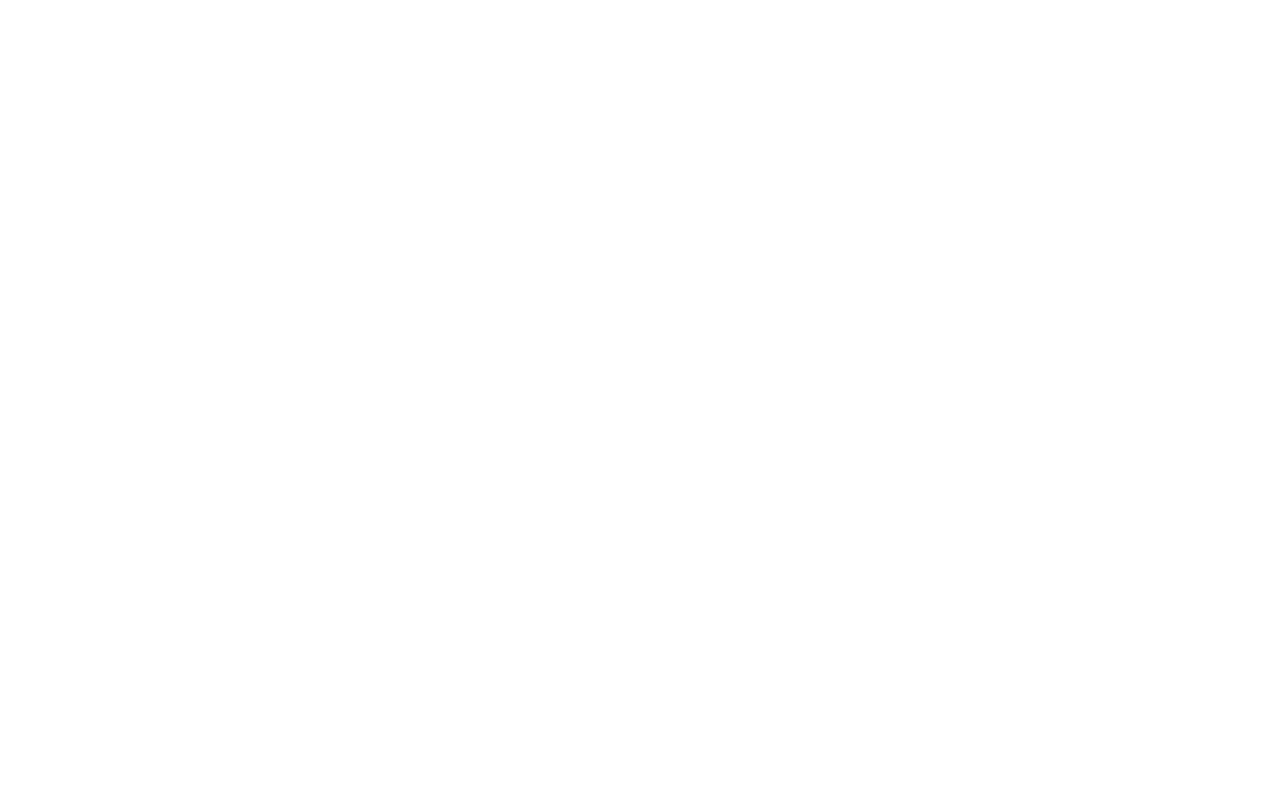
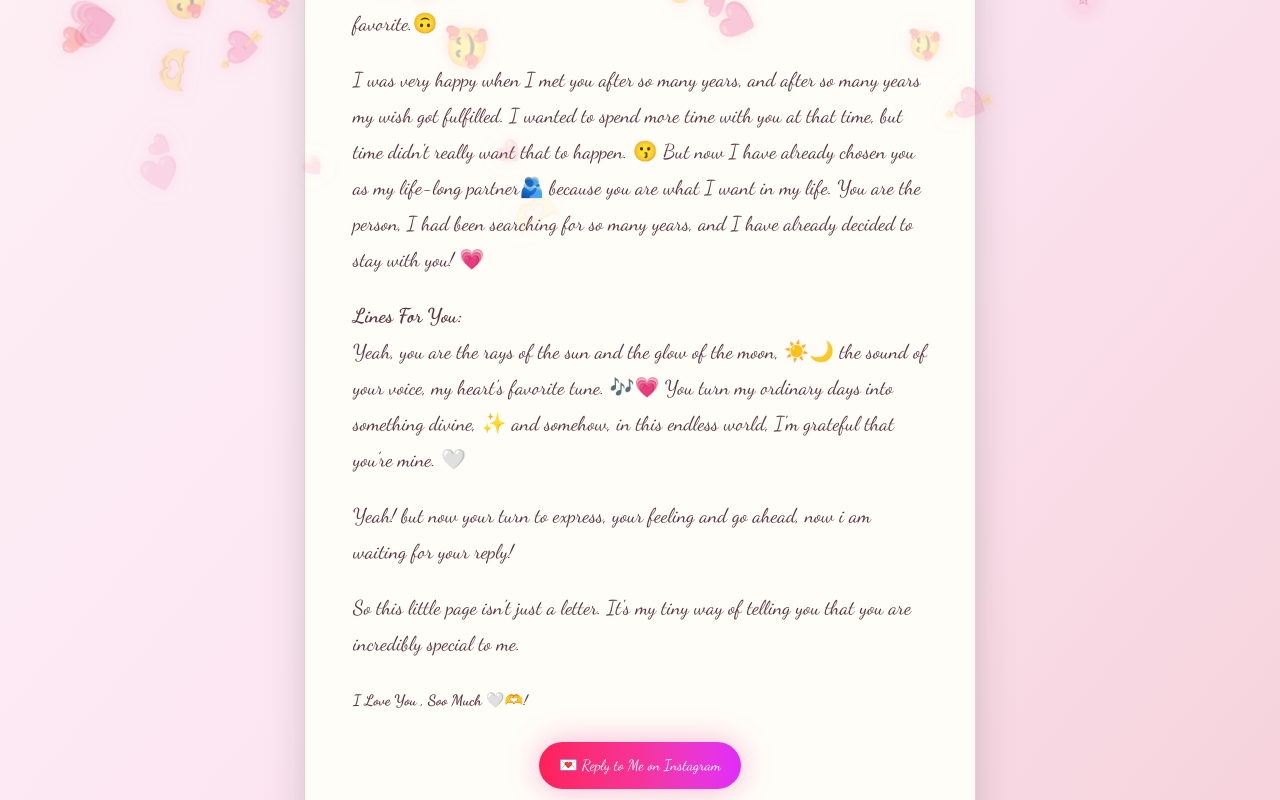
Before and after one commit to nirmalvishwakarma/madam, a React (Vite) app: page /loveLetter in a window 1280 px wide. Before the commit this address had no page. Shown: the part 520-1320 px from the top of the page. Before the commit the page ends 800 px from the top, so only its background shows below. Built offline with nearby package versions, Linux system fonts and the light colour scheme.

Commit message:
Fix GitHub Pages deployment

```diff
--- a/src/App.jsx
+++ b/src/App.jsx
@@ -16,7 +16,7 @@
         <Route path='/question' element={<Question />} />
         <Route path='/game' element={<Game />} />
         <Route path='/album' element={<Album />} />
-        <Route path='/love-letter' element={<LoveLetter />} />
+        <Route path='/loveLetter' element={<LoveLetter />} />
       </Routes>
     </BrowserRouter>
   )
--- a/src/component/LoveLetter.jsx
+++ b/src/component/LoveLetter.jsx
@@ -1,6 +1,6 @@
 import React, { useEffect, useState } from 'react';
 import { FourSquare } from 'react-loading-indicators';
-import { Link } from 'react-router-dom';
+import { Link, Links, NavLink } from 'react-router-dom';
 
 const EMOJIS = ['💗', '💖', '💕', '❤️', '💘', '🥰', '😘', '🌸', '🫶', '🧿'];
 
@@ -8,7 +8,7 @@
     const user = JSON.parse(localStorage.getItem('madam'));
     const name = user?.name;
 
-    const [timer, setTimer] = useState(101);
+    const [timer, setTimer] = useState(1);
     const [loading, setLoading] = useState(true);
 
     const [showRain, setShowRain] = useState(false);
@@ -192,13 +192,13 @@
                         </p>
 
                         <div className="flex w-full justify-center py-6">
-                            <a
-                                href="https://www.instagram.com/niru21x/"
+                            <NavLink
+                                to="https://www.instagram.com/niru21x/"
                                 target="_blank"
                                 rel="noopener noreferrer"
                                 className=" rounded-full bg-gradient-to-r from-rose-500 via-pink-500 to-fuchsia-500 px-5 py-3 font-['Dancing_Script'] text-[15px] text-white shadow-[0_0_30px_rgba(236,72,153,0.4)] transition-all duration-300 hover:scale-105 hover:shadow-[0_0_40px_rgba(236,72,153,0.6)] ">
                                 💌 Reply to Me on Instagram
-                            </a>
+                            </NavLink>
                         </div>
 
 
--- a/vite.config.js
+++ b/vite.config.js
@@ -6,6 +6,5 @@
   plugins: [
     react(),
     tailwindcss(),
-  ],
-  base:"/madam/",
+  ]
 })
```
